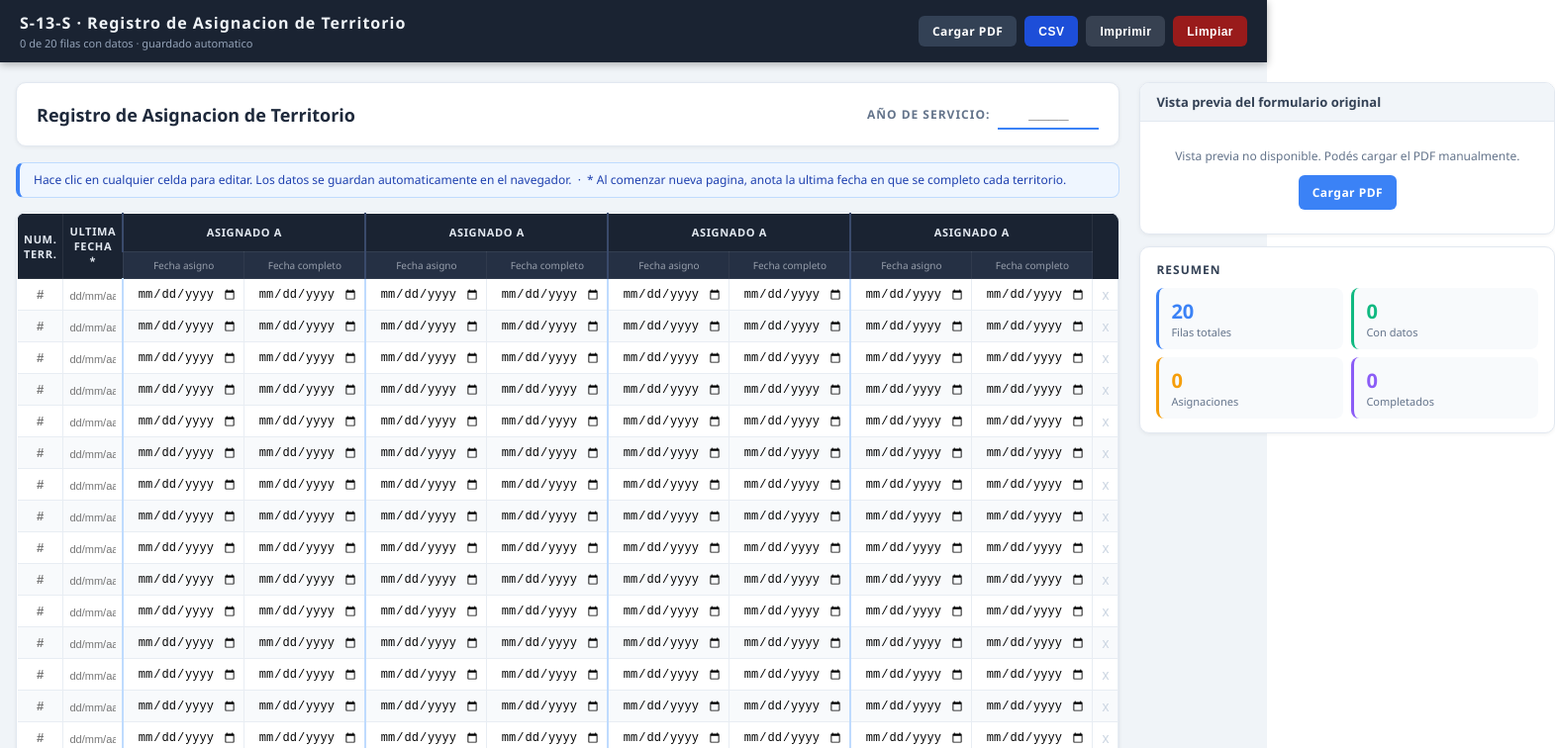
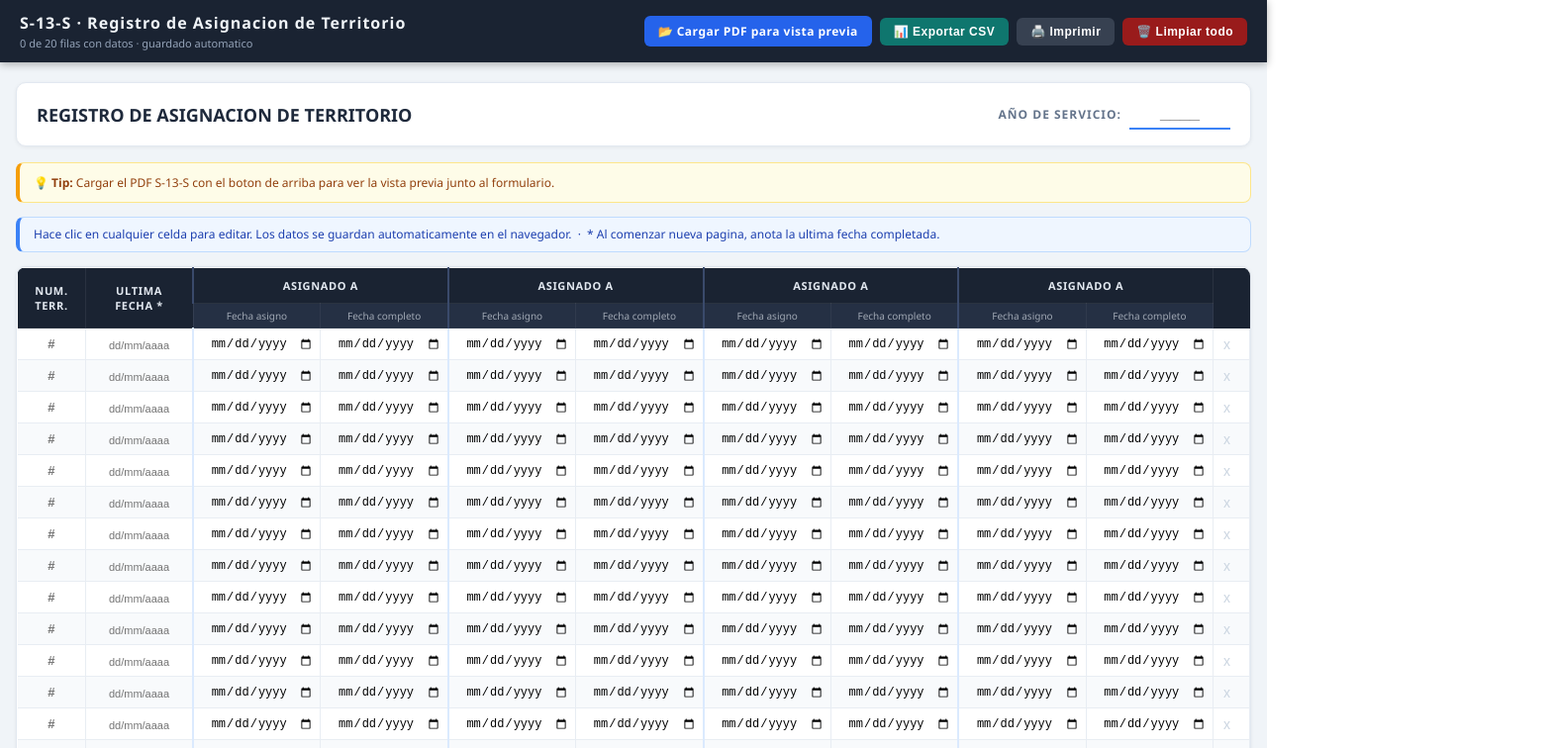
Before and after one commit to Xantino1997/jaminpdf, a React (Create React App) app: page / in a window 1280 px wide. Shown: the top 756 px of the page at 99% size, 1571 px wide, since content can reach past the window. Built offline with nearby package versions, Linux system fonts and the light colour scheme; no server answers.

Commit message:
Update App.js

```diff
--- a/src/App.js
+++ b/src/App.js
@@ -1,6 +1,5 @@
-import { useEffect, useState, useRef } from "react";
+import { useEffect, useState } from "react";
 
-const PDF_URL = "/mnt/user-data/uploads/S-13_S.pdf";
 const DEFAULT_ROWS = 20;
 
 const makeEmptyRow = () => ({
@@ -13,12 +12,10 @@ const makeEmptyRow = () => ({
 
 export default function App() {
   const [pdfUrl, setPdfUrl] = useState(null);
-  const [loading, setLoading] = useState(true);
-  const [error, setError] = useState(null);
+  const [pdfFileName, setPdfFileName] = useState(null);
   const [rows, setRows] = useState([]);
   const [year, setYear] = useState("");
   const [toast, setToast] = useState(null);
-  const pdfBytesRef = useRef(null);
 
   const showToast = (msg, type = "success") => {
     setToast({ msg, type });
@@ -31,25 +28,8 @@ export default function App() {
     } catch {}
   };
 
+  // Cargar datos guardados al iniciar
   useEffect(() => {
-    const loadPDF = async () => {
-      try {
-        setLoading(true);
-        const res = await fetch(PDF_URL);
-        if (!res.ok) throw new Error("No se pudo cargar el PDF");
-        const bytes = await res.arrayBuffer();
-        pdfBytesRef.current = bytes;
-        const blob = new Blob([bytes], { type: "application/pdf" });
-        setPdfUrl(URL.createObjectURL(blob));
-      } catch (e) {
-        console.warn("PDF no disponible para preview:", e);
-        setError("Vista previa no disponible. Podés cargar el PDF manualmente.");
-      } finally {
-        setLoading(false);
-      }
-    };
-    loadPDF();
-
     try {
       const saved = localStorage.getItem("s13s_v2");
       if (saved) {
@@ -60,7 +40,7 @@ export default function App() {
       }
     } catch {}
     setRows(Array.from({ length: DEFAULT_ROWS }, makeEmptyRow));
-  }, []); // eslint-disable-line react-hooks/exhaustive-deps
+  }, []);
 
   const handleRowChange = (idx, field, value) => {
     const updated = rows.map((r, i) => i === idx ? { ...r, [field]: value } : r);
@@ -116,9 +96,12 @@ export default function App() {
   const handleFileUpload = (e) => {
     const file = e.target.files[0];
     if (!file) return;
-    setPdfUrl(URL.createObjectURL(file));
-    setError(null);
-    showToast("PDF cargado");
+    // Revocar URL anterior si existe
+    if (pdfUrl) URL.revokeObjectURL(pdfUrl);
+    const url = URL.createObjectURL(file);
+    setPdfUrl(url);
+    setPdfFileName(file.name);
+    showToast(`PDF "${file.name}" cargado`);
   };
 
   const filledRows = rows.filter(r => r.num || r.ultima || r.a1 || r.a2 || r.a3 || r.a4);
@@ -134,28 +117,30 @@ export default function App() {
         boxShadow: "0 2px 8px rgba(0,0,0,0.3)"
       }}>
         <div>
-          <div style={{ fontWeight: 700, fontSize: 16, letterSpacing: 1 }}>S-13-S · Registro de Asignacion de Territorio</div>
+          <div style={{ fontWeight: 700, fontSize: 16, letterSpacing: 1 }}>
+            S-13-S · Registro de Asignacion de Territorio
+          </div>
           <div style={{ fontSize: 11, color: "#94a3b8", marginTop: 2 }}>
             {filledRows.length} de {rows.length} filas con datos · guardado automatico
           </div>
         </div>
-        <div style={{ display: "flex", gap: 8, flexWrap: "wrap" }}>
-          <label style={btnStyle("#334155")}>
-            Cargar PDF
+        <div style={{ display: "flex", gap: 8, flexWrap: "wrap", alignItems: "center" }}>
+          <label style={{ ...btnStyle("#2563eb"), display: "inline-block", cursor: "pointer" }}>
+            📂 {pdfFileName ? "Cambiar PDF" : "Cargar PDF para vista previa"}
             <input type="file" accept=".pdf" onChange={handleFileUpload} style={{ display: "none" }} />
           </label>
-          <button onClick={exportCSV} style={btnStyle("#1d4ed8")}>CSV</button>
-          <button onClick={() => window.print()} style={btnStyle("#374151")}>Imprimir</button>
-          <button onClick={clearAll} style={btnStyle("#991b1b")}>Limpiar</button>
+          <button onClick={exportCSV} style={btnStyle("#0f766e")}>📊 Exportar CSV</button>
+          <button onClick={() => window.print()} style={btnStyle("#374151")}>🖨️ Imprimir</button>
+          <button onClick={clearAll} style={btnStyle("#991b1b")}>🗑️ Limpiar todo</button>
         </div>
       </div>
 
       <div style={{ maxWidth: 1400, margin: "0 auto", padding: "20px 16px 60px" }}>
-        <div style={{ display: "grid", gridTemplateColumns: "1fr 420px", gap: 20, alignItems: "start" }}>
+        <div style={{ display: "grid", gridTemplateColumns: pdfUrl ? "1fr 420px" : "1fr", gap: 20, alignItems: "start" }}>
 
           {/* ===== FORMULARIO ===== */}
           <div>
-            {/* Encabezado año */}
+            {/* Encabezado */}
             <div style={{
               background: "#fff", borderRadius: 10, padding: "16px 20px",
               marginBottom: 16, border: "1px solid #e2e8f0",
@@ -163,7 +148,7 @@ export default function App() {
               display: "flex", alignItems: "center", gap: 16, flexWrap: "wrap"
             }}>
               <div style={{ fontSize: 18, fontWeight: 700, color: "#1e293b" }}>
-                Registro de Asignacion de Territorio
+                REGISTRO DE ASIGNACION DE TERRITORIO
               </div>
               <div style={{ display: "flex", alignItems: "center", gap: 8, marginLeft: "auto" }}>
                 <label style={{ fontSize: 12, fontWeight: 600, color: "#64748b", textTransform: "uppercase", letterSpacing: 1 }}>
@@ -184,14 +169,26 @@ export default function App() {
               </div>
             </div>
 
-            {/* Nota */}
+            {/* Banner si no hay PDF cargado */}
+            {!pdfUrl && (
+              <div style={{
+                background: "#fefce8", border: "1px solid #fde68a", borderLeft: "4px solid #f59e0b",
+                borderRadius: 8, padding: "10px 14px", marginBottom: 14,
+                fontSize: 12, color: "#92400e", lineHeight: 1.6,
+                display: "flex", alignItems: "center", gap: 10, flexWrap: "wrap"
+              }}>
+                <span>💡 <strong>Tip:</strong> Cargar el PDF S-13-S con el boton de arriba para ver la vista previa junto al formulario.</span>
+              </div>
+            )}
+
+            {/* Nota info */}
             <div style={{
               background: "#eff6ff", border: "1px solid #bfdbfe", borderLeft: "4px solid #3b82f6",
               borderRadius: 8, padding: "8px 14px", marginBottom: 14,
               fontSize: 12, color: "#1e40af", lineHeight: 1.5
             }}>
               Hace clic en cualquier celda para editar. Los datos se guardan automaticamente en el navegador.
-              &nbsp;&middot;&nbsp; * Al comenzar nueva pagina, anota la ultima fecha en que se completo cada territorio.
+              &nbsp;&middot;&nbsp; * Al comenzar nueva pagina, anota la ultima fecha completada.
             </div>
 
             {/* Tabla */}
@@ -204,7 +201,7 @@ export default function App() {
                   <thead>
                     <tr>
                       <th rowSpan={2} style={thMain({ width: 56 })}>Num.<br/>terr.</th>
-                      <th rowSpan={2} style={thMain({ width: 90 })}>Ultima<br/>fecha *</th>
+                      <th rowSpan={2} style={thMain({ width: 95 })}>Ultima<br/>fecha *</th>
                       <th colSpan={2} style={thMain({ borderLeft: "2px solid #3a4a6b" })}>Asignado a</th>
                       <th colSpan={2} style={thMain({ borderLeft: "2px solid #3a4a6b" })}>Asignado a</th>
                       <th colSpan={2} style={thMain({ borderLeft: "2px solid #3a4a6b" })}>Asignado a</th>
@@ -228,47 +225,74 @@ export default function App() {
                         background: idx % 2 === 0 ? "#fff" : "#f8fafc",
                         borderBottom: "1px solid #e8edf3"
                       }}>
-                        <td style={td()}><input style={cellInput("num")} value={row.num} onChange={e => handleRowChange(idx, "num", e.target.value)} placeholder="#" /></td>
-                        <td style={td()}><input style={cellInput("last")} value={row.ultima} onChange={e => handleRowChange(idx, "ultima", e.target.value)} placeholder="dd/mm/aaaa" /></td>
-                        <td style={td({ borderLeft: "2px solid #bfdbfe" })}><input type="date" style={cellInput("date")} value={row.a1} onChange={e => handleRowChange(idx, "a1", e.target.value)} /></td>
-                        <td style={td()}><input type="date" style={cellInput("date")} value={row.c1} onChange={e => handleRowChange(idx, "c1", e.target.value)} /></td>
-                        <td style={td({ borderLeft: "2px solid #bfdbfe" })}><input type="date" style={cellInput("date")} value={row.a2} onChange={e => handleRowChange(idx, "a2", e.target.value)} /></td>
-                        <td style={td()}><input type="date" style={cellInput("date")} value={row.c2} onChange={e => handleRowChange(idx, "c2", e.target.value)} /></td>
-                        <td style={td({ borderLeft: "2px solid #bfdbfe" })}><input type="date" style={cellInput("date")} value={row.a3} onChange={e => handleRowChange(idx, "a3", e.target.value)} /></td>
-                        <td style={td()}><input type="date" style={cellInput("date")} value={row.c3} onChange={e => handleRowChange(idx, "c3", e.target.value)} /></td>
-                        <td style={td({ borderLeft: "2px solid #bfdbfe" })}><input type="date" style={cellInput("date")} value={row.a4} onChange={e => handleRowChange(idx, "a4", e.target.value)} /></td>
-                        <td style={td()}><input type="date" style={cellInput("date")} value={row.c4} onChange={e => handleRowChange(idx, "c4", e.target.value)} /></td>
+                        <td style={td()}>
+                          <input style={cellInput("num")} value={row.num}
+                            onChange={e => handleRowChange(idx, "num", e.target.value)} placeholder="#" />
+                        </td>
+                        <td style={td()}>
+                          <input style={cellInput("last")} value={row.ultima}
+                            onChange={e => handleRowChange(idx, "ultima", e.target.value)} placeholder="dd/mm/aaaa" />
+                        </td>
+                        <td style={td({ borderLeft: "2px solid #dbeafe" })}>
+                          <input type="date" style={cellInput("date")} value={row.a1}
+                            onChange={e => handleRowChange(idx, "a1", e.target.value)} />
+                        </td>
+                        <td style={td()}>
+                          <input type="date" style={cellInput("date")} value={row.c1}
+                            onChange={e => handleRowChange(idx, "c1", e.target.value)} />
+                        </td>
+                        <td style={td({ borderLeft: "2px solid #dbeafe" })}>
+                          <input type="date" style={cellInput("date")} value={row.a2}
+                            onChange={e => handleRowChange(idx, "a2", e.target.value)} />
+                        </td>
+                        <td style={td()}>
+                          <input type="date" style={cellInput("date")} value={row.c2}
+                            onChange={e => handleRowChange(idx, "c2", e.target.value)} />
+                        </td>
+                        <td style={td({ borderLeft: "2px solid #dbeafe" })}>
+                          <input type="date" style={cellInput("date")} value={row.a3}
+                            onChange={e => handleRowChange(idx, "a3", e.target.value)} />
+                        </td>
+                        <td style={td()}>
+                          <input type="date" style={cellInput("date")} value={row.c3}
+                            onChange={e => handleRowChange(idx, "c3", e.target.value)} />
+                        </td>
+                        <td style={td({ borderLeft: "2px solid #dbeafe" })}>
+                          <input type="date" style={cellInput("date")} value={row.a4}
+                            onChange={e => handleRowChange(idx, "a4", e.target.value)} />
+                        </td>
+                        <td style={td()}>
+                          <input type="date" style={cellInput("date")} value={row.c4}
+                            onChange={e => handleRowChange(idx, "c4", e.target.value)} />
+                        </td>
                         <td style={{ ...td(), width: 28, padding: "2px 4px" }}>
-                          <button
-                            onClick={() => deleteRow(idx)}
-                            title="Eliminar"
-                            style={{ background: "none", border: "none", color: "#cbd5e1", cursor: "pointer", fontSize: 14, padding: "3px 5px", borderRadius: 4 }}
-                          >x</button>
+                          <button onClick={() => deleteRow(idx)} title="Eliminar fila"
+                            style={{ background: "none", border: "none", color: "#cbd5e1", cursor: "pointer", fontSize: 14, padding: "3px 6px", borderRadius: 4 }}>
+                            x
+                          </button>
                         </td>
                       </tr>
                     ))}
                   </tbody>
                 </table>
               </div>
-              <button
-                onClick={addRow}
-                style={{
+              <button onClick={addRow} style={{
                 width: "100%", padding: 10, background: "#f8fafc", border: "none",
                 borderTop: "2px dashed #e2e8f0", color: "#94a3b8", fontSize: 13,
                 fontWeight: 600, cursor: "pointer", letterSpacing: 1,
                 borderRadius: "0 0 10px 10px"
-                }}
-              >
+              }}>
                 + AGREGAR FILA
               </button>
             </div>
 
-            <div style={{ fontSize: 11, color: "#94a3b8", marginTop: 10, paddingLeft: 4 }}>
+            <div style={{ fontSize: 11, color: "#94a3b8", marginTop: 10, paddingLeft: 4, lineHeight: 1.6 }}>
               * Cuando comience una nueva pagina, anote en esta columna la ultima fecha en que los territorios se completaron. S-13-S 1/22
             </div>
           </div>
 
           {/* ===== PREVIEW PDF ===== */}
+          {pdfUrl && (
             <div style={{ position: "sticky", top: 70 }}>
               <div style={{
                 background: "#fff", borderRadius: 10, overflow: "hidden",
@@ -277,34 +301,22 @@ export default function App() {
                 <div style={{
                   background: "#f1f5f9", padding: "10px 16px",
                   borderBottom: "1px solid #e2e8f0",
-                fontSize: 13, fontWeight: 600, color: "#334155"
+                  fontSize: 13, fontWeight: 600, color: "#334155",
+                  display: "flex", justifyContent: "space-between", alignItems: "center"
                 }}>
-                Vista previa del formulario original
+                  <span>📄 {pdfFileName}</span>
+                  <button onClick={() => { setPdfUrl(null); setPdfFileName(null); }}
+                    style={{ background: "none", border: "none", color: "#94a3b8", cursor: "pointer", fontSize: 18, lineHeight: 1 }}>
+                    x
+                  </button>
                 </div>
-              {loading && (
-                <div style={{ padding: 40, textAlign: "center", color: "#94a3b8", fontSize: 13 }}>
-                  Cargando PDF...
-                </div>
-              )}
-              {!loading && !pdfUrl && (
-                <div style={{ padding: 24, textAlign: "center", color: "#64748b", fontSize: 12, lineHeight: 1.8 }}>
-                  {error}
-                  <br />
-                  <label style={{ ...btnStyle("#3b82f6"), display: "inline-block", cursor: "pointer", marginTop: 8 }}>
-                    Cargar PDF
-                    <input type="file" accept=".pdf" onChange={handleFileUpload} style={{ display: "none" }} />
-                  </label>
-                </div>
-              )}
-              {pdfUrl && (
                 <iframe
                   src={pdfUrl}
                   title="S-13-S Preview"
                   width="100%"
-                  height="580"
+                  height="600"
                   style={{ border: "none", display: "block" }}
                 />
-              )}
               </div>
 
               {/* Stats */}
@@ -334,6 +346,7 @@ export default function App() {
                 </div>
               </div>
             </div>
+          )}
         </div>
       </div>
 
@@ -357,12 +370,12 @@ export default function App() {
           iframe { display: none !important; }
         }
         input:focus { outline: none; box-shadow: 0 0 0 2px #bfdbfe; background: #fff !important; }
+        tr:hover { background: #f0f7ff !important; }
       `}</style>
     </div>
   );
 }
 
-// ---- Style helpers ----
 function thMain(extra) {
   return {
     background: "#1a2332", color: "#e2e8f0",
@@ -374,7 +387,7 @@ function thMain(extra) {
 }
 function thSub(extra) {
   return {
-    background: "#253044", color: "rgba(226,232,240,0.6)",
+    background: "#253044", color: "rgba(226,232,240,0.65)",
     fontSize: 10, fontWeight: 500, padding: "5px 4px",
     textAlign: "center", border: "1px solid rgba(255,255,255,0.05)",
     whiteSpace: "nowrap", ...extra
```
Lines whose indentation alone changed are shown as unchanged.
